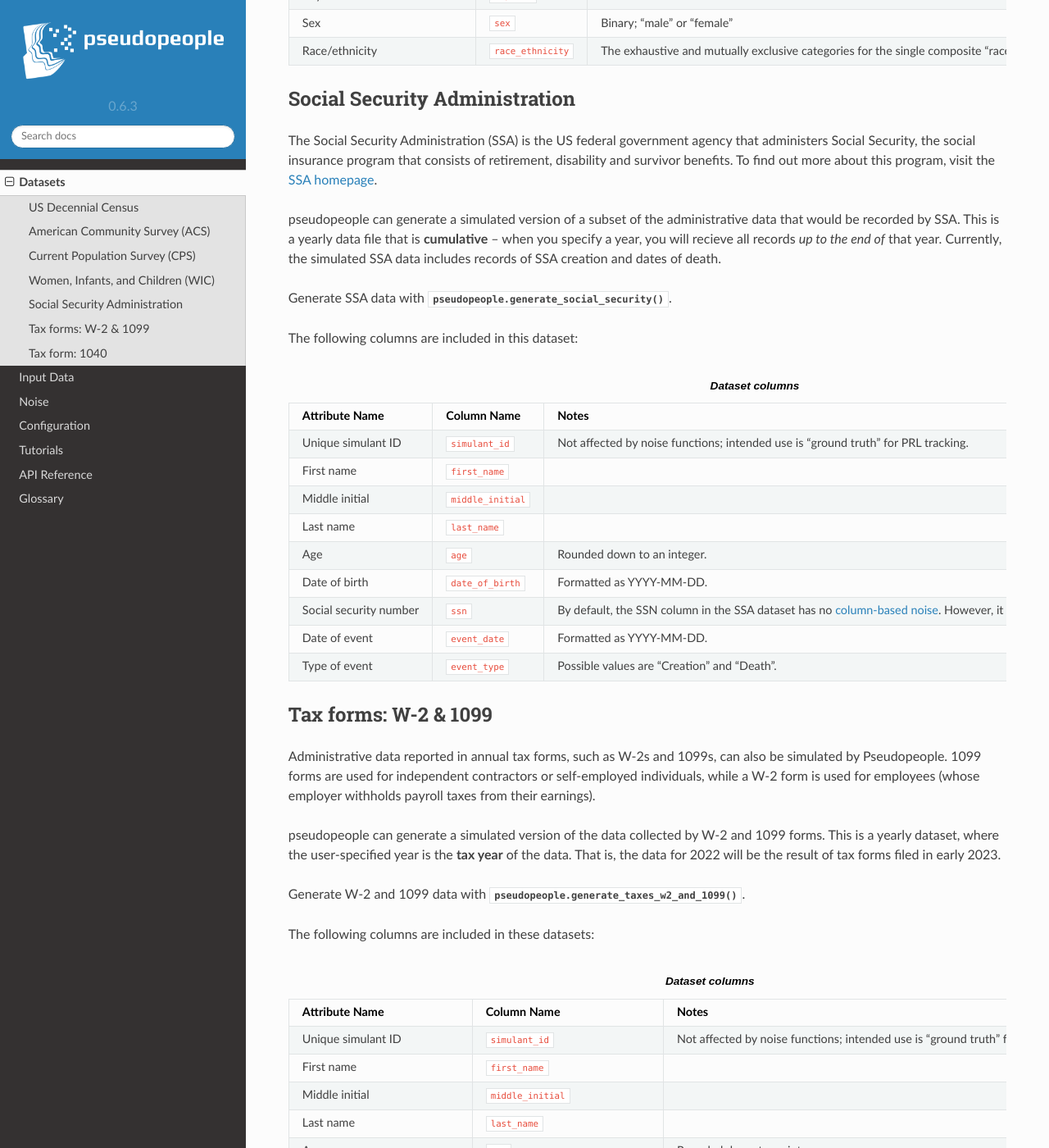
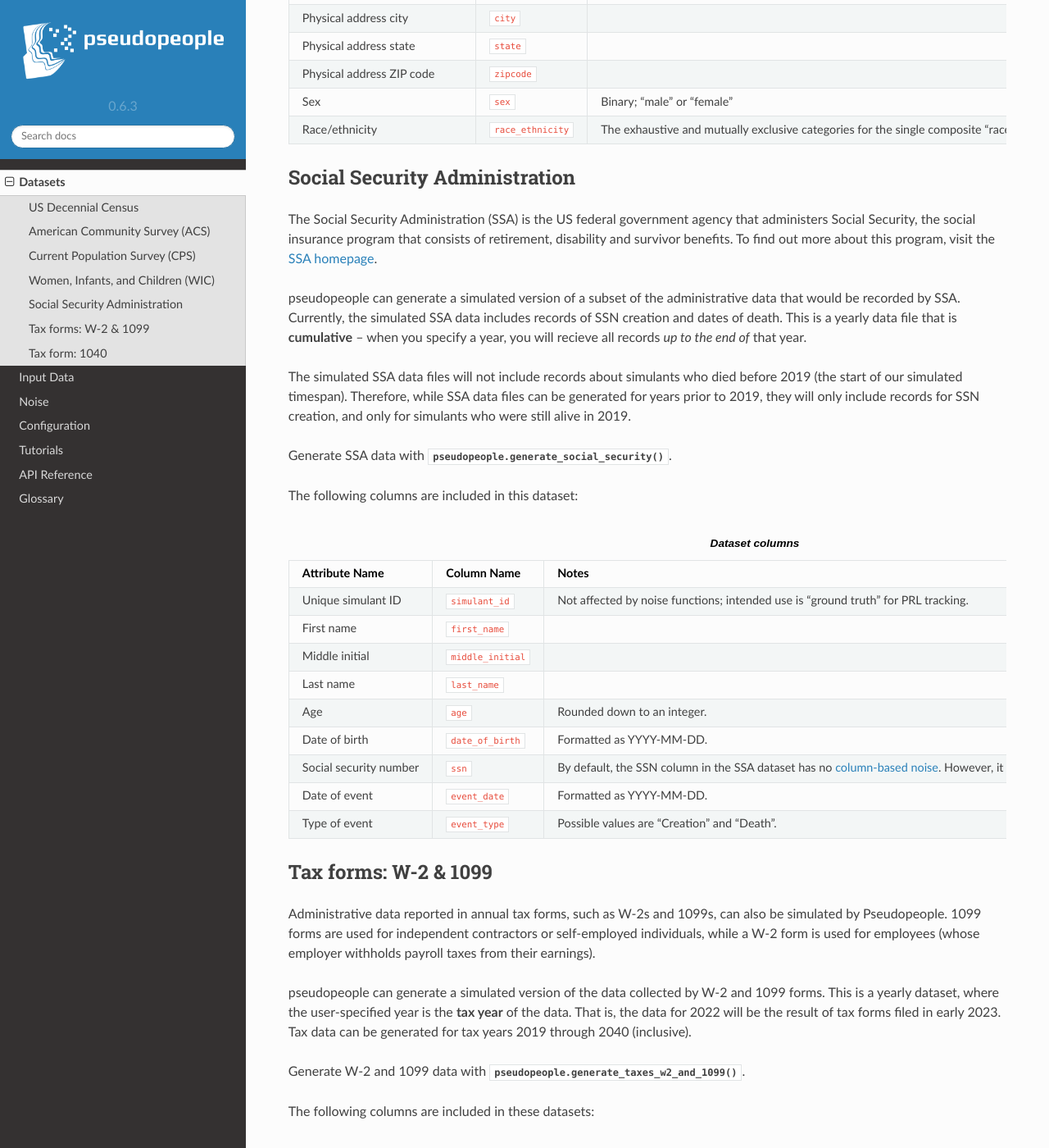
Before and after one commit to ihmeuw/pseudopeople, a Sphinx documentation site: the page built from docs/source/datasets/index.rst, in a window 1280 px wide and 1400 px high, scrolled down 4235 px. Shown: the whole window at 82% size. Built offline with Sphinx 7.4.7 and the Read the Docs theme 2.0.0, drawn with Linux system fonts in a browser that asks for light colours; some of the changed text lies outside the part shown.

Commit message:
Revise explanation of simulation duration (#145)

```diff
--- a/docs/source/datasets/index.rst
+++ b/docs/source/datasets/index.rst
@@ -13,8 +13,10 @@
 records. To read more about the different kinds of noise that can be applied to the different datasets, please see the
 :ref:`Noise page <noise_main>`.
 
-Most datasets are yearly and can be generated for any year between 2020 and 2040 (inclusive).
-It is only possible to generate Decennial Census data for decennial years -- 2020, 2030, and 2040.
+pseudopeople generates datasets about a single simulated US population, which is followed through
+time between January 1st, 2019 and May 1st, 2041.
+Most datasets are yearly and can be generated for any year between 2019 and 2041 (inclusive),
+though 2041 data will be partial.
 
 The datasets that can be generated are listed below.
 
@@ -30,7 +32,9 @@
 To find out more about the Decennial Census, please visit the Decennial Census
 `homepage <https://www.census.gov/programs-surveys/decennial-census.html>`_.
 
-Generate Decennial Census data with :func:`pseudopeople.generate_decennial_census`
+It is only possible to generate Decennial Census data for decennial years -- 2020, 2030, and 2040.
+
+Generate Decennial Census data with :func:`pseudopeople.generate_decennial_census`.
 
 The following columns are included in this dataset:
 
@@ -238,6 +242,7 @@
 
 pseudopeople can generate a simulated version of the administrative data that would be recorded by WIC. This is a yearly file of information about all
 simulants enrolled in the program as of the end of that year.
+For the final year available, 2041, the file includes those enrolled as of May 1st, because this is the end of our simulated timespan.
 
 Generate WIC data with :func:`pseudopeople.generate_women_infants_and_children`.
 
@@ -304,9 +309,13 @@
 that consists of retirement, disability and survivor benefits. To find out more about this program, visit the `SSA homepage <https://www.ssa.gov/about-ssa>`_.
 
 pseudopeople can generate a simulated version of a subset of the administrative data that would be recorded by SSA.
+Currently, the simulated SSA data includes records of SSN creation and dates of death.
 This is a yearly data file that is **cumulative** -- when you specify a year, you will recieve all records *up to the end of*
 that year.
-Currently, the simulated SSA data includes records of SSA creation and dates of death.
+
+The simulated SSA data files will not include records about simulants who died before 2019 (the start of our simulated timespan).
+Therefore, while SSA data files can be generated for years prior to 2019, they will only include records for SSN creation,
+and only for simulants who were still alive in 2019.
 
 Generate SSA data with :func:`pseudopeople.generate_social_security`.
 
@@ -356,6 +365,7 @@
 pseudopeople can generate a simulated version of the data collected by W-2 and 1099 forms.
 This is a yearly dataset, where the user-specified year is the **tax year** of the data.
 That is, the data for 2022 will be the result of tax forms filed in early 2023.
+Tax data can be generated for tax years 2019 through 2040 (inclusive).
 
 Generate W-2 and 1099 data with :func:`pseudopeople.generate_taxes_w2_and_1099`.
 
```
